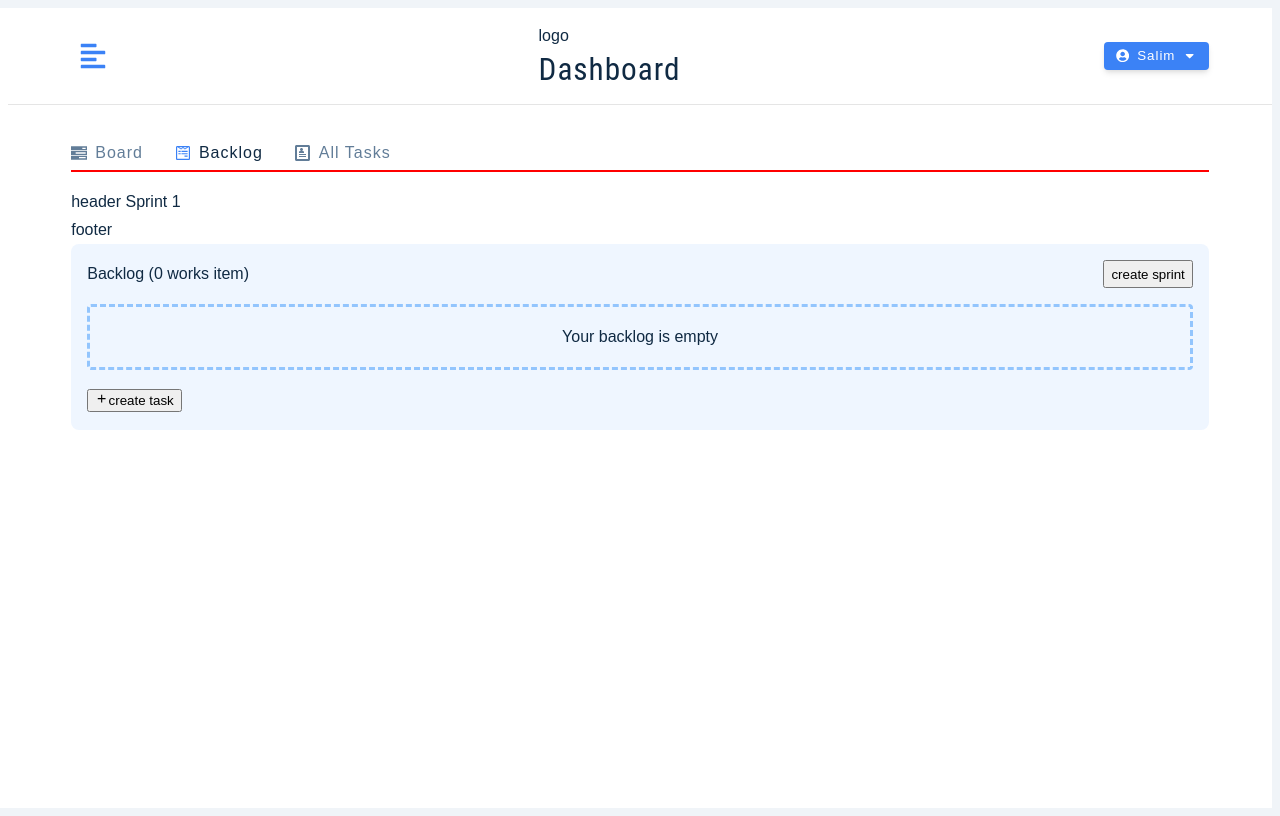
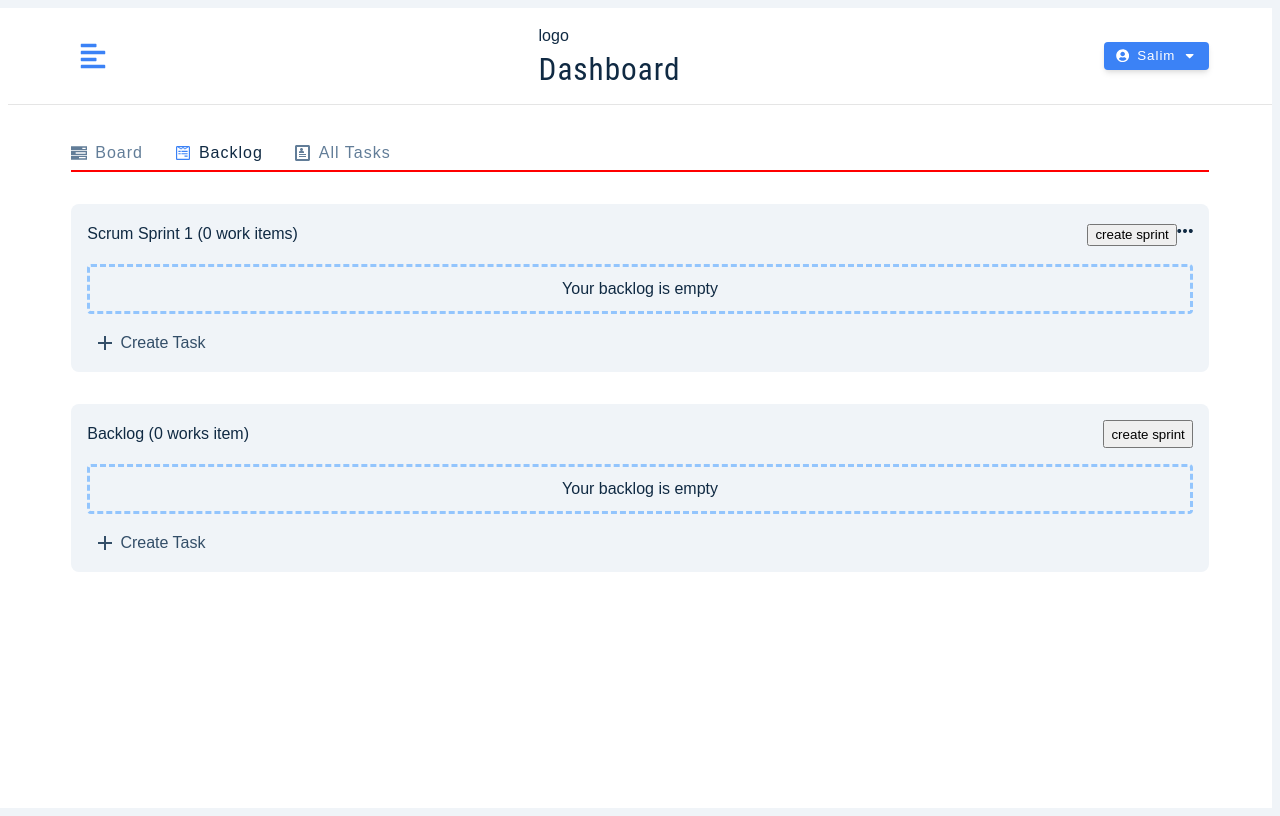
Before and after one commit to Salim255/tasks-manager, a React (Vite) app: page /tasks/backlog in a window 1280 px wide. Both pictures are taken after a click on the button "create sprint". Built offline with nearby package versions, Linux system fonts and the light colour scheme.

Commit message:
some style

```diff
--- a/src/features/tasks/components/backlog/Backlog.tsx
+++ b/src/features/tasks/components/backlog/Backlog.tsx
@@ -8,6 +8,7 @@ import { sprintsList } from '../../../../shared/utils/sprints';
 import { addSprint, addTaskToSprint, removeTaskFromSprint } from '../../states/sprintSlice';
 import type { Task } from '../../model/task.model';
 import { removeTask, setBackTaskToBacklog } from '../../states/taskSlice';
+import { SlOptions } from 'react-icons/sl';
 
 export const Backlog = () => {
     const dispatch = useDispatch();
@@ -58,28 +59,47 @@ export const Backlog = () => {
         <section className="backlog-container">
             { sprints.length
               ? sprints.map((sprint) => {
-                return <div
+                return (
+                    <section
+                        className='backlog-container__sprints'
                         key={sprint.id}
                         onDragOver={onDragOver}
-                        onDrop={(e) => onDrop(sprint.id, e)}>
-                    {/* <SprintItem sprint={sprint} />  */}
-                    <div className="sprint-item" >
-                        <div>header {sprint.name}</div>
-                        <div>
-                            {
-                               sprint.tasks.map((task) => {
-                                    return <div
-                                    draggable
-                                    onDragStart={(e) => onDragStart(task, e)}>
-                                    {task.title}
+                        onDrop={(e) => onDrop(sprint.id, e)}
+                        >
+                        {/* <SprintItem sprint={sprint} />  */}
+                        <section className="sprint" >
+                            <div className='sprint__header'>
+                               <div className='sprint-title'>
+                                 Scrum {sprint.name} <span> ({sprint.tasks.length} work items)</span>
+                               </div>
+                                <div className='sprint-actions'>
+                                    <button onClick={createSprintHandler}>create sprint</button>
                                 </div>
-                                })
-                            }
-                        </div>
-
-                        <div>footer</div>
-                    </div>
-                </div>
+                                <div className='sprint-options'>
+                                    <SlOptions/>
+                                </div>
+                            </div>
+                            <div className='sprint__tasks'>
+                                { sprint?.tasks?.length ?
+                                    sprint?.tasks.map((task) => {
+                                    return   <TaskItem
+                                            draggable
+                                            onDragStart={(e) => onDragStart(task, e)}
+                                            key={task.id}
+                                            task={task}
+                                        />
+                                    }): <div className='empty'>
+                                        Your backlog is empty
+                                    </div>
+                                }
+                            </div>
+                            <div
+                                className='sprint__footer'>
+                                <CreateTask/>
+                            </div>
+                        </section>
+                    </section>
+                )
               })
               : null
             }
--- a/src/features/tasks/components/backlog/_backlog.scss
+++ b/src/features/tasks/components/backlog/_backlog.scss
@@ -1,10 +1,30 @@
 .backlog-container {
     border-radius: 2px;
+    &__sprints {
+        .sprint {
+            margin: 2rem 0;
+            &__tasks {
+               //padding: .5rem 0;
+               margin: 1rem 0 ;
+            }
+            &__header {
+                display: flex;
+                .sprint-title {
+                    margin-right: auto;
+                }
+            }
+            &__footer {
 
+            }
+        }
+    }
+    .backlog,
+    .sprint {
+        padding: 1rem;
+        background-color: var(--grey-50);
+        border-radius: .5rem;
+    }
     .backlog {
-        padding: 1rem;
-        background-color: var(--primary-50);
-        border-radius: .5rem;
         &__header{
             display: flex;
             justify-content: space-between;
@@ -12,17 +32,18 @@
         }
         &__content {
             margin: 1rem 0;
-            .empty {
-                border-style: dashed;
-                border-color: var(--primary-300);
-                text-align: center;
-                padding: 1rem;
-                border-radius: 4px;
-            }
         }
 
         &__footer {
 
         }
     }
+
+    .empty {
+        border-style: dashed;
+        border-color: var(--primary-300);
+        text-align: center;
+        padding: .5rem;
+        border-radius: 4px;
+    }
 }
--- a/src/features/tasks/components/create-task/CreateTask.tsx
+++ b/src/features/tasks/components/create-task/CreateTask.tsx
@@ -1,3 +1,4 @@
+import './_createTask.scss';
 import { useState } from "react";
 import { useTaskForm } from "../forms/taskFormBuilder";
 import { BiPlus } from "react-icons/bi";
@@ -5,6 +6,8 @@ import { addToBacklogTask, createTaskHttp, type CreateTaskPayload } from "../../
 import { useDispatch } from "react-redux";
 import type { AppDispatch } from "../../../../redux/store";
 import { tasks } from "../../../../shared/utils/tasks";
+import { IoCheckboxOutline } from "react-icons/io5";
+
 
 export const CreateTask = () => {
   const [isCreateBtn, setCreateBtn] = useState<boolean>(true);
@@ -47,73 +50,33 @@ export const CreateTask = () => {
     <>
     {
         isCreateBtn ?
-            <button onClick={() =>setCreateBtn(false)}>
-                <span><BiPlus></BiPlus></span>
-                create task
+            <button
+                className='create-btn'
+                onClick={() =>setCreateBtn(false)}>
+                <div className='create-btn__icon'>
+                    <BiPlus></BiPlus>
+                </div>
+                <span>create task</span>
             </button>
             :
-
-        <form onSubmit={handleSubmit} className='form'>
-        <h3>Create Task</h3>
-
+            <form onSubmit={handleSubmit} className='create-task-form'>
                 {/* Title */}
-        <div className="form__form-group">
-            <label htmlFor="title">Title</label>
+                <div className="create-task-form__form-group-title">
+                    <div >
+                        <IoCheckboxOutline/>
+                    </div>
                     <input
                         id="title"
                         type="text"
                         name="title"
                         value={state.title}
                         onChange={handleChange}
-                placeholder="Enter task title"
+                        placeholder="Describe whats need to be done task"
                     />
                 </div>
-
-        {/* Description */}
-        <div className="form__form-group">
-            <label htmlFor="description">Description</label>
-            <textarea
-                id="description"
-                name="description"
-                value={state.description}
-                onChange={handleChange}
-                placeholder="Optional description"
-            />
-        </div>
-
-        {/* Status */}
-        <div className="form__form-group">
-            <label htmlFor="status">Status</label>
-            <select
-                id="status"
-                name="status"
-                value={state.status}
-                onChange={handleChange}
-            >
-            <option value="todo">Todo</option>
-            <option value="in_progress">In Progress</option>
-            <option value="done">Done</option>
-            </select>
-        </div>
-
-        {/* Priority */}
-        <div className="form__form-group">
-            <label htmlFor="priority">Priority</label>
-            <select
-                id="priority"
-                name="priority"
-                value={state.priority}
-                onChange={handleChange}
-            >
-            <option value="low">Low</option>
-            <option value="medium">Medium</option>
-            <option value="high">High</option>
-            </select>
-        </div>
-
                 {/* Due Date */}
-        <div className="form__form-group">
-            <label htmlFor="dueAt">Due Date</label>
+                <div className="create-task-form__form-group-date">
+                    {/* <label htmlFor="dueAt"> <CiCalendar /></label> */}
                     <input
                         id="dueAt"
                         type="date"
@@ -123,13 +86,14 @@ export const CreateTask = () => {
                     />
                 </div>
 
-        <button type="submit" className="btn">
+                <button
+                    disabled={state.title?.length === 0}
+                    type="submit"
+                    className="btn create-task-form__btn">
                     Create Task
                 </button>
             </form>
     }
-
     </>
-
   );
 };
--- a/src/features/tasks/components/create-task/_createTask.scss
+++ b/src/features/tasks/components/create-task/_createTask.scss
@@ -1,3 +1,62 @@
 .create-task-form {
+    display: flex;
+    align-items: center;
+    gap: 1rem;
+    border: 2px solid var(--primary-500);
+    padding: .4rem;
+    padding-left: 1rem;
+    background-color: var(--white);
+    &__form-group-title {
+        flex: 1;
+        display: flex;
+        gap: .5rem;
+        div {
+            display: flex;
+            align-items: center;
+            font-size: 1.2rem;
+            color: var(--primary-500);
+        }
+        input {
+            width: 100%;
+            border: unset;
+            background-color: unset;
+            outline: unset;
+        }
+    }
+    &__form-group-date {
+        input {
+            border: unset;
+            background-color: unset;
+            outline: unset;
+            color: var(--textColor);
+        }
+    }
+    &__btn {
 
+    }
 }
+.create-btn {
+    display: flex;
+    justify-items: center;
+    border: none;
+    background-color: unset;
+    font-size: 1rem;
+    text-transform: capitalize;
+    gap: .2rem;
+    color: var(--grey-700);
+    transition: all .1s ease-in-out;
+    &__icon {
+        display: flex;
+        justify-items: center;
+        align-self: center;
+        font-size: 1.5rem;
+        color: var(--grey-700);
+    }
+    span {
+        align-self: center;
+    }
+
+    &:hover {
+        transform: scale(1.02);
+    }
+}
--- a/src/features/tasks/components/task-item/_task-item.scss
+++ b/src/features/tasks/components/task-item/_task-item.scss
@@ -1,8 +1,35 @@
 .task-item {
-    background-color: green;
     display: flex;
     justify-content: space-between;
     padding: 4px;
     border-radius: 3px;
-    margin: 1rem 0;
+    //margin: 1rem 0;
+    border: 1px solid var(--primary-100);
+    padding: .5rem;
+    padding-left: 1rem;
+    padding-right: 1rem;
+    background-color: var(--white);
+    gap: 1rem;
+    &__content {
+        flex: 1;
+        display: flex;
+        justify-items: center;
+        gap: .5rem;
+        .task-item__checkbox{
+            align-self: center;
+            display: flex;
+            justify-content: center;
+            font-size: 1.2rem;
+            color: var(--primary-500);
+        }
+    }
+    &__status{
+        flex: .3;
+    }
+    &__actions {
+        align-self: center;
+        display: flex;
+        justify-content: center;
+        font-size: .8rem;
+    }
 }
```
Also changed, not shown: src/features/tasks/components/sprint-item/SprintItem.tsx (+16 -3 lines), src/features/tasks/components/task-item/TaskItem.tsx (+19 -9 lines). Lines whose indentation alone changed are shown as unchanged.
